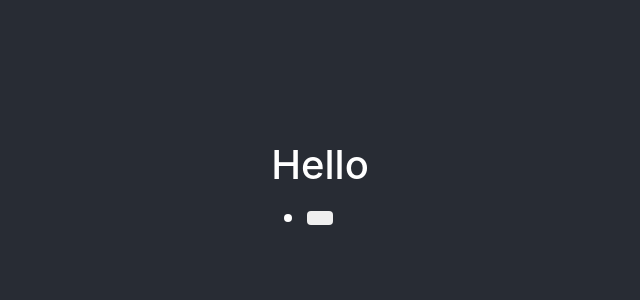
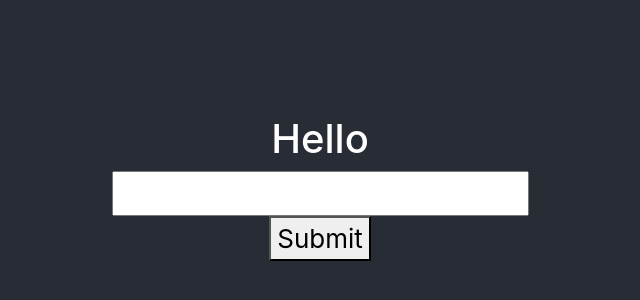
Before and after one commit to bam4/votetolearnapp, a React (Create React App) app: page / in a window 1280 px wide. Shown: the part 212-512 px from the top of the page, without its empty margins (320-960 px from the left). Built offline with nearby package versions, Linux system fonts and the light colour scheme.

Commit message:
add answers and records votes

```diff
--- a/src/App.js
+++ b/src/App.js
@@ -9,8 +9,15 @@ class App extends Component {
   constructor() {
     super();
     this.state = {
-      answersArray : [ {answer:'' , student:'', vote:0},]
+      answersArray : []
     }
+    this.answerHandler = this.answerHandler.bind(this)
+  }
+
+  answerHandler = (data) => {
+    this.setState( {answersArray: this.state.answersArray.concat(
+      {answer: data, student:'', vote:0}
+    )} )
   }
 
   render() {
@@ -18,7 +25,7 @@ class App extends Component {
       <div className="App">
         <header className="App-header">
         <div>
-          <AnswerBox></AnswerBox>
+          <AnswerBox answersArray={this.state.answersArray} answerHandler={this.answerHandler}/>
         </div>
         <div>
           <VoteAnswer answersArray={this.state.answersArray} />
--- a/src/Components/AnswerBox.js
+++ b/src/Components/AnswerBox.js
@@ -1,10 +1,38 @@
 import React, { Component } from 'react';
 
 class AnswerBox extends React.Component {
-    state = {  }
+    constructor() {
+        super();
+        this.state = {
+            answer: '', student: ''
+        }
+        this.recordAnswer = this.recordAnswer.bind(this);
+        this.submitHandler = this.submitHandler.bind(this);
+    }
+
+    recordAnswer = (e) => {
+        e.preventDefault();
+        this.setState({ answer: e.target.value })
+    }
+
+    submitHandler = (e) => {
+        e.preventDefault();
+        this.props.answerHandler(this.state.answer);
+        alert(this.state.answer)
+        this.setState({ answer: '', student: '' })
+    }
+
     render() {
         return (
-          <h1>Hello</h1>
+            <div>
+                <h1>Hello</h1>
+                <div>
+                    <input type="text" value={this.state.answer} onChange={this.recordAnswer} />
+                </div>
+                <div>
+                    <button type="submit" onClick={this.submitHandler}>Submit</button>
+                </div>
+            </div>
         );
     }
 };
--- a/src/Components/VoteAnswer.js
+++ b/src/Components/VoteAnswer.js
@@ -9,7 +9,7 @@ class VoteAnswer extends React.Component {
 
     handleClick(idx) {
         this.props.answersArray[idx].vote += 1;
-        // alert(this.props.answersArray[idx].answer + this.props.answersArray[idx].vote);
+        alert(this.props.answersArray[idx].answer + this.props.answersArray[idx].vote);
     }
 
     addVote = () => {
```
